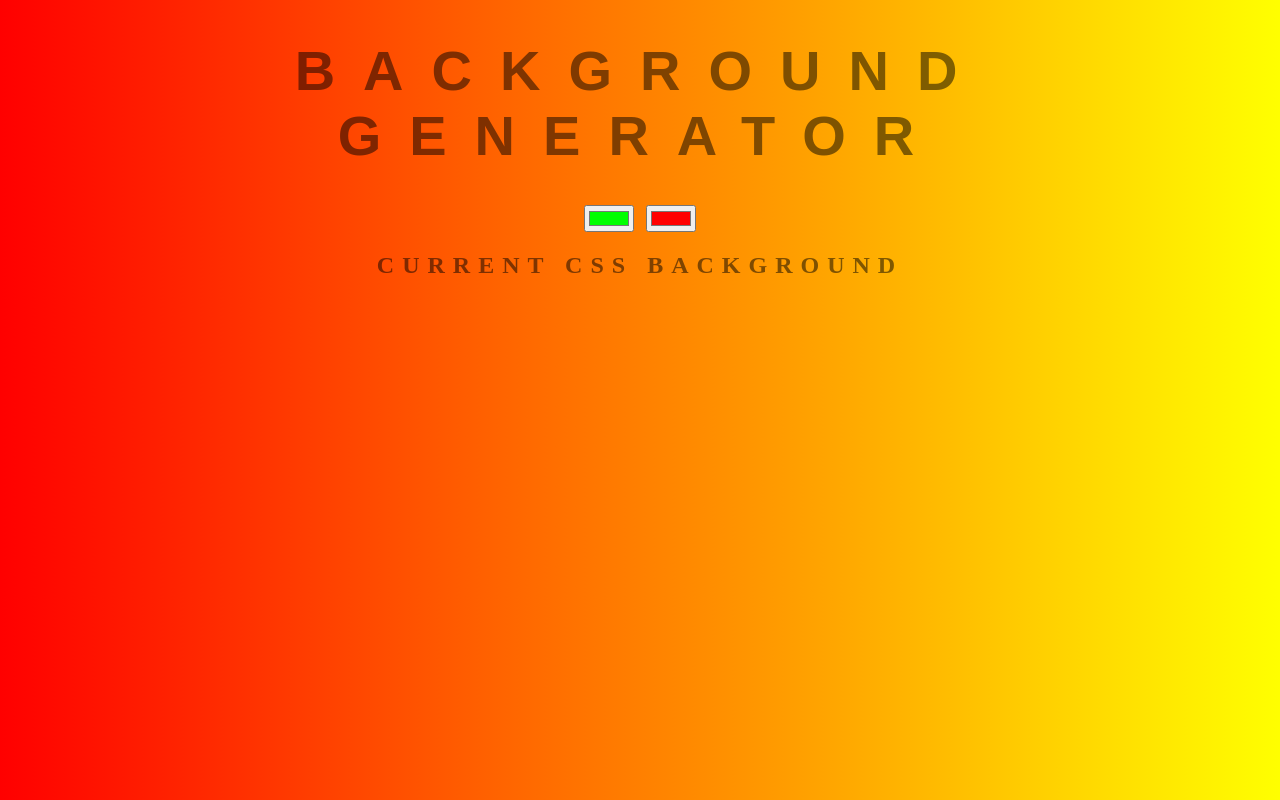
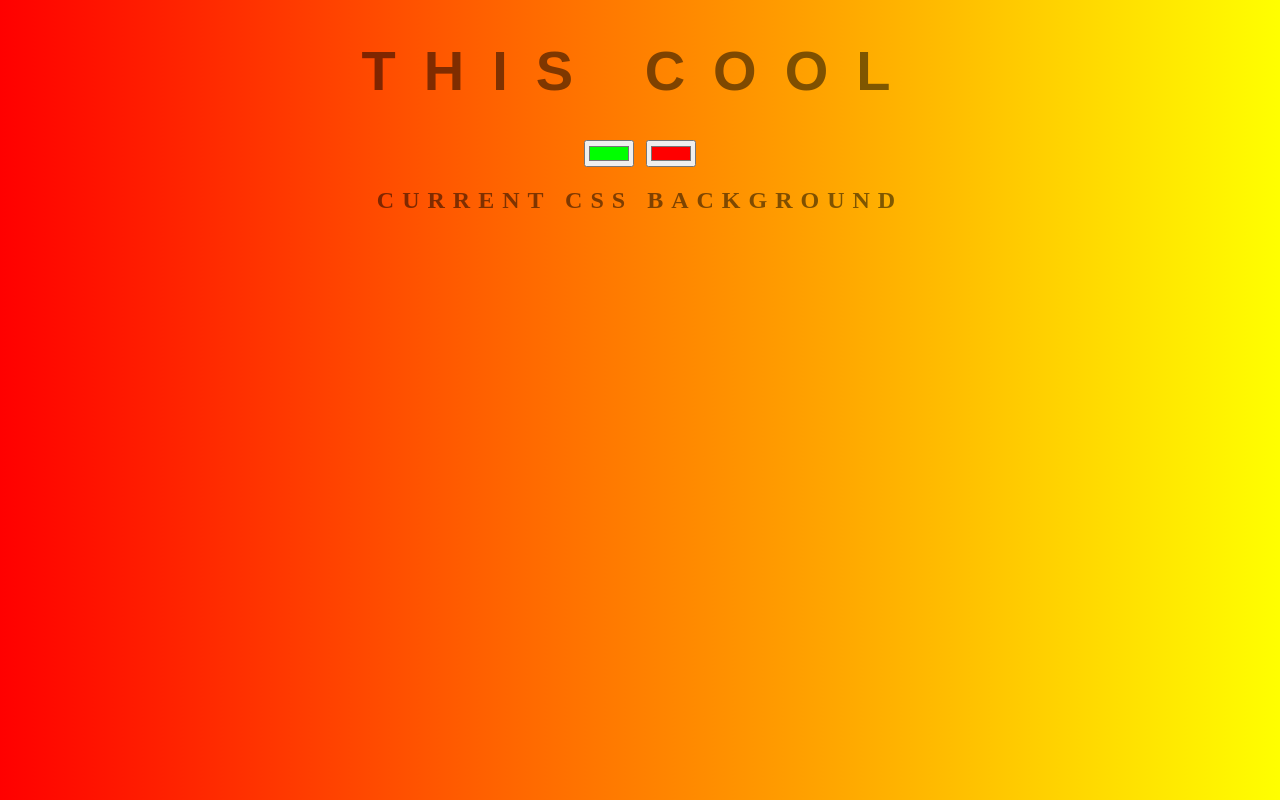
Before and after one commit to Nu13Drygon/2020_again, a plain HTML site: page index.html in a window 1280 px wide. Drawn offline with Linux system fonts and the light colour scheme.

Commit message:
change 2

```diff
--- a/index.html
+++ b/index.html
@@ -7,7 +7,7 @@
     <link rel="stylesheet" href="style.css">
 </head>
 <body id="gradient">
-    <h1>Background Generator</h1>
+    <h1>This cool</h1>
     <input type="color" name="color1" id="color1" value="#00ff00">
     <input type="color" name="color2" id="color2" value="#ff0000">
     <h2>Current CSS Background</h2>
```
